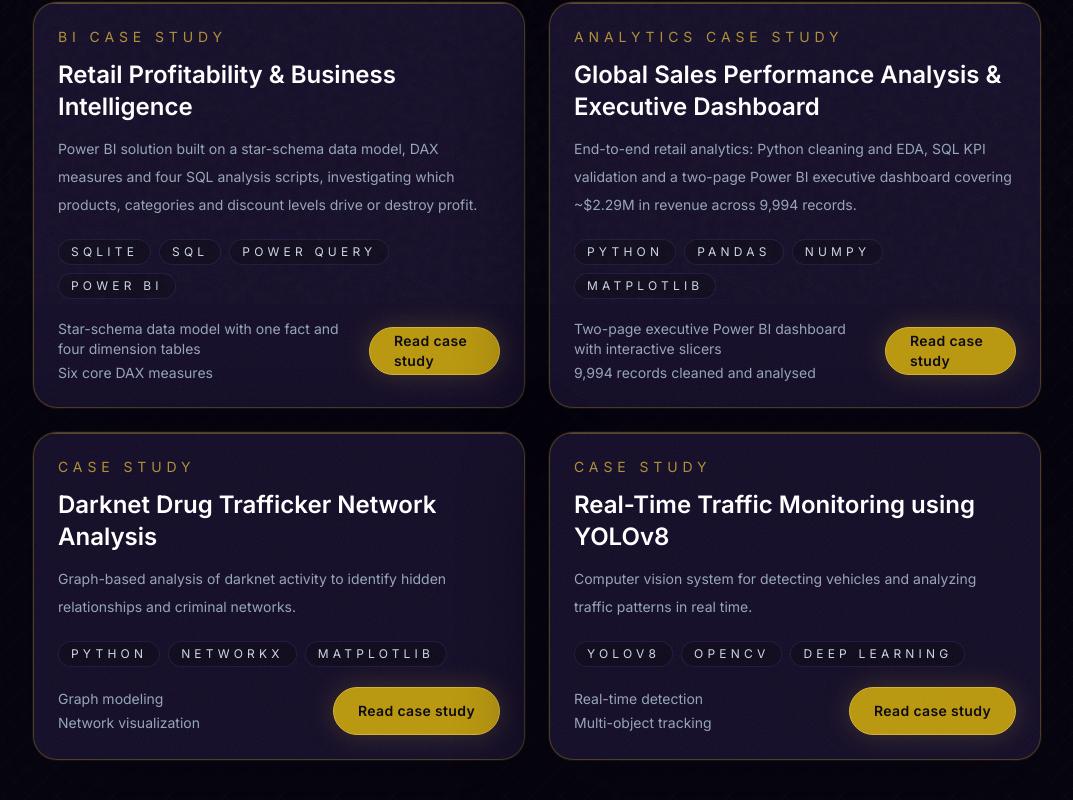
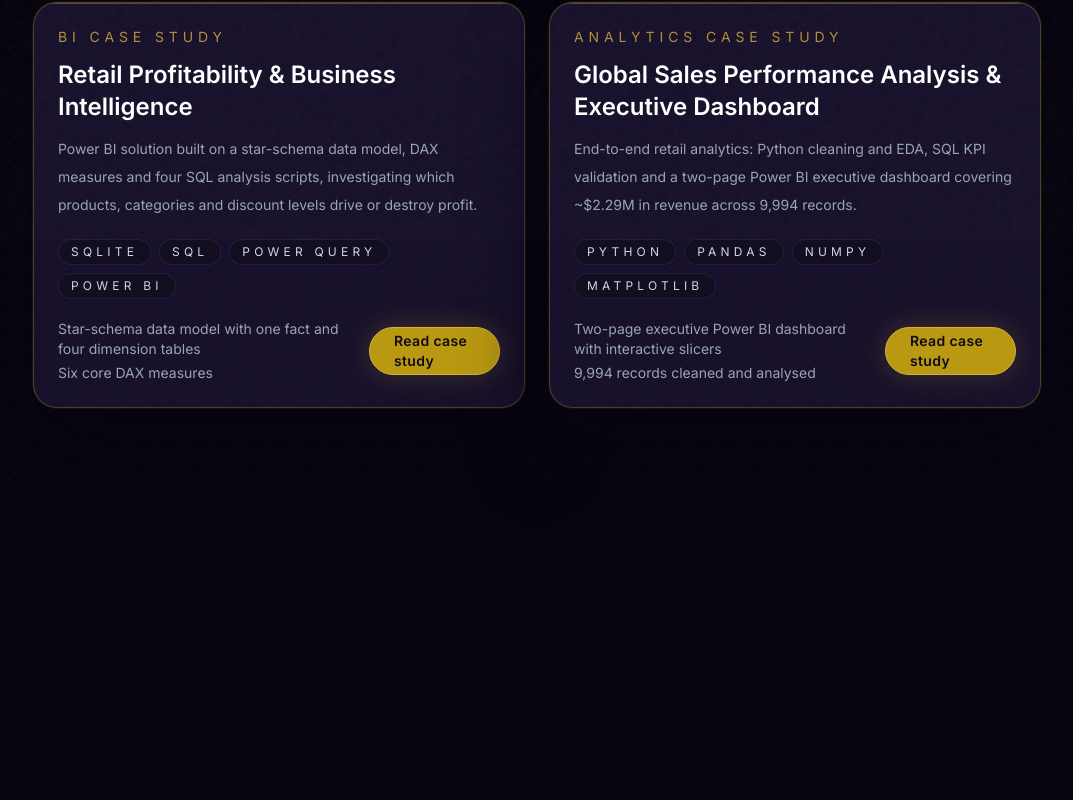
Before and after one commit to thirurishi/portfolio-website, a Next.js app: page /projects in a window 1280 px wide. Shown: the part 1232-2032 px from the top of the page, without its empty margins (103-1176 px from the left). After the commit the page ends 1760 px from the top, so only its background shows below. Built offline with nearby package versions, Linux system fonts and the light colour scheme.

Commit message:
Remove Darknet and YOLOv8 projects
Co-Authored-By: Claude Opus 5.5 <noreply@anthropic.com>
Claude-Session: https://claude.ai/code/session_01E4QHxjoELE17Q7LkNiHE8v

```diff
--- a/data/projects.ts
+++ b/data/projects.ts
@@ -319,91 +319,5 @@ export const projectsData: ProjectData[] = [
     links: [
       { label: 'GitHub', href: 'https://github.com/thirurishi/global-sales-performance-analysis', variant: 'ghost' }
     ]
-  },
-
-  {
-    slug: 'darknet-analysis',
-    title: 'Darknet Drug Trafficker Network Analysis',
-    description:
-      'Graph-based analysis of darknet activity to identify hidden relationships and criminal networks.',
-    overview:
-      'Used network analysis techniques to uncover connections between darknet users.',
-    problem:
-      'Hard to identify relationships in anonymous darknet environments.',
-    objective:
-      'Reveal patterns and connections using graph analytics.',
-    input:
-      'Darknet activity and interaction data.',
-    stack: ['Python', 'NetworkX'],
-    techStack: ['Python', 'NetworkX', 'Matplotlib'],
-    workflow: [
-      'Data extraction',
-      'Graph construction',
-      'Cluster analysis',
-      'Visualization'
-    ],
-    results:
-      'Identified key nodes and relationships in networks.',
-    highlights: [
-      'Graph modeling',
-      'Network visualization',
-      'Pattern discovery'
-    ],
-    impact:
-      'Enabled identification of key actors in networks.',
-    screenshots: [],
-    challenges:
-      'Handling incomplete and noisy data.',
-    learnings: [
-      'Graph analysis reveals hidden patterns',
-      'Data cleaning is critical',
-      'Visualization is powerful'
-    ],
-    links: [
-      { label: 'GitHub', href: '#', variant: 'ghost' }
-    ]
-  },
-
-  {
-    slug: 'traffic-yolov8',
-    title: 'Real-Time Traffic Monitoring using YOLOv8',
-    description:
-      'Computer vision system for detecting vehicles and analyzing traffic patterns in real time.',
-    overview:
-      'Developed a YOLOv8-based system to monitor road activity and detect traffic behavior.',
-    problem:
-      'Manual traffic monitoring is inefficient.',
-    objective:
-      'Automate traffic detection and analysis.',
-    input:
-      'Live video streams from traffic cameras.',
-    stack: ['Python', 'YOLOv8', 'OpenCV'],
-    techStack: ['YOLOv8', 'OpenCV', 'Deep Learning'],
-    workflow: [
-      'Video capture',
-      'Object detection',
-      'Tracking',
-      'Analysis'
-    ],
-    results:
-      'Detected vehicles and analyzed traffic flow.',
-    highlights: [
-      'Real-time detection',
-      'Multi-object tracking',
-      'Traffic insights'
-    ],
-    impact:
-      'Improved monitoring efficiency with automation.',
-    screenshots: [],
-    challenges:
-      'Balancing accuracy and performance.',
-    learnings: [
-      'Real-time CV requires optimization',
-      'YOLO is powerful for detection',
-      'Video data is complex'
-    ],
-    links: [
-      { label: 'GitHub', href: '#', variant: 'ghost' }
-    ]
   }
 ];
```
Also changed, not shown: 1 other file (tests, documents, lock files or other folders).
